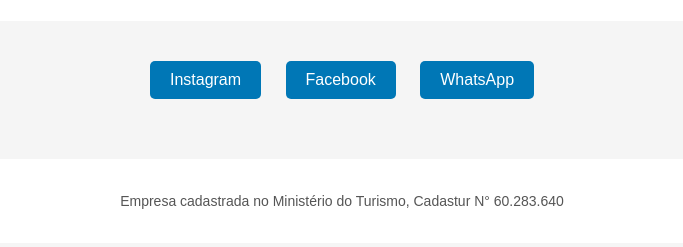
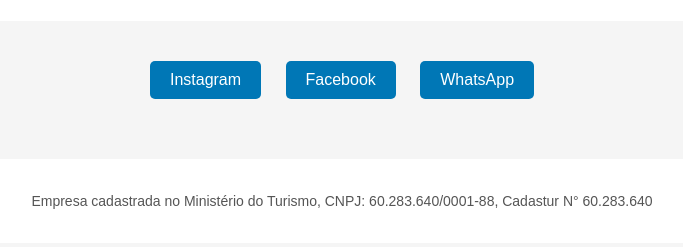
Before and after one commit to novorumovt/novorumovt, a plain HTML site: page index.html in a window 1280 px wide. Shown: the part 273-520 px from the top of the page, without its empty margins (298-981 px from the left). Drawn offline with Linux system fonts and the light colour scheme.

Commit message:
Update index.html

```diff
--- a/index.html
+++ b/index.html
@@ -20,7 +20,7 @@
     </main>
 
     <footer>
-        <p>Empresa cadastrada no Ministério do Turismo, Cadastur N° 60.283.640</p>
+        <p>Empresa cadastrada no Ministério do Turismo, CNPJ: 60.283.640/0001-88, Cadastur N° 60.283.640</p>
     </footer>
 </body>
 </html>
```
